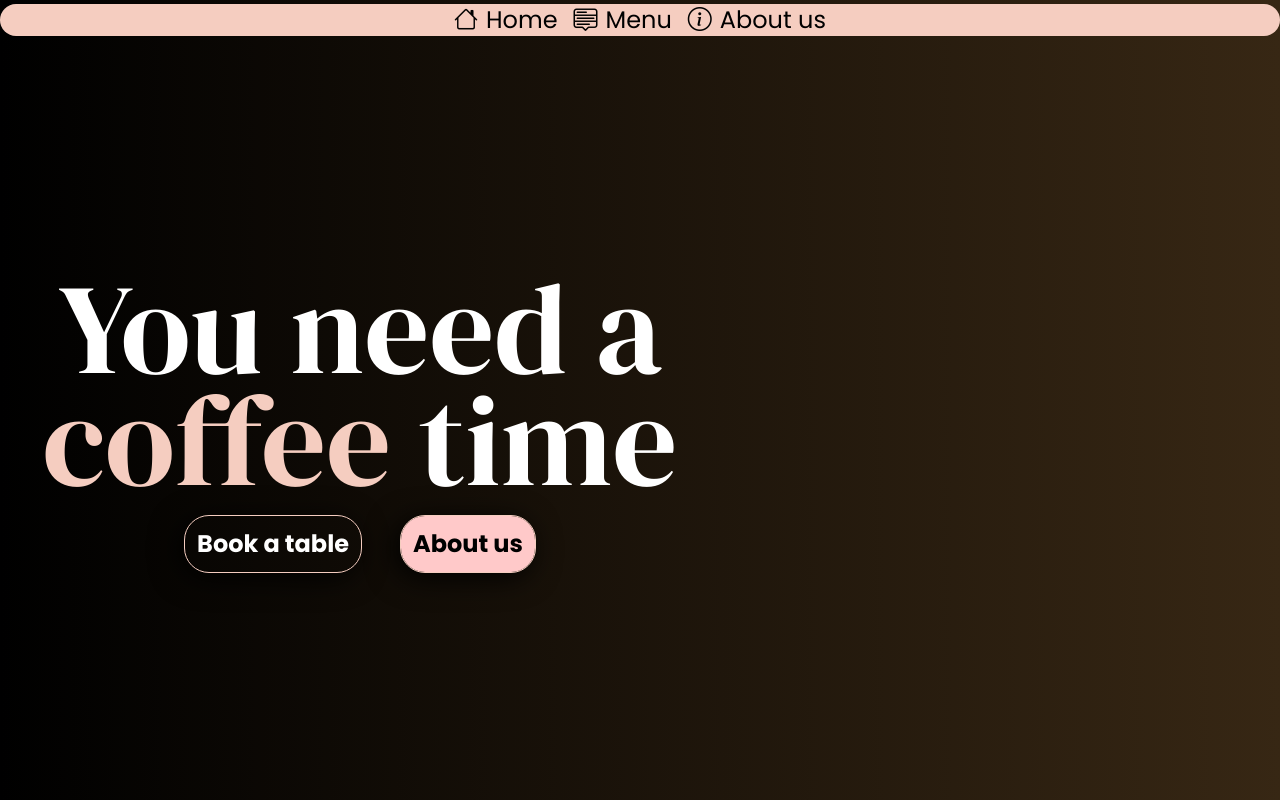
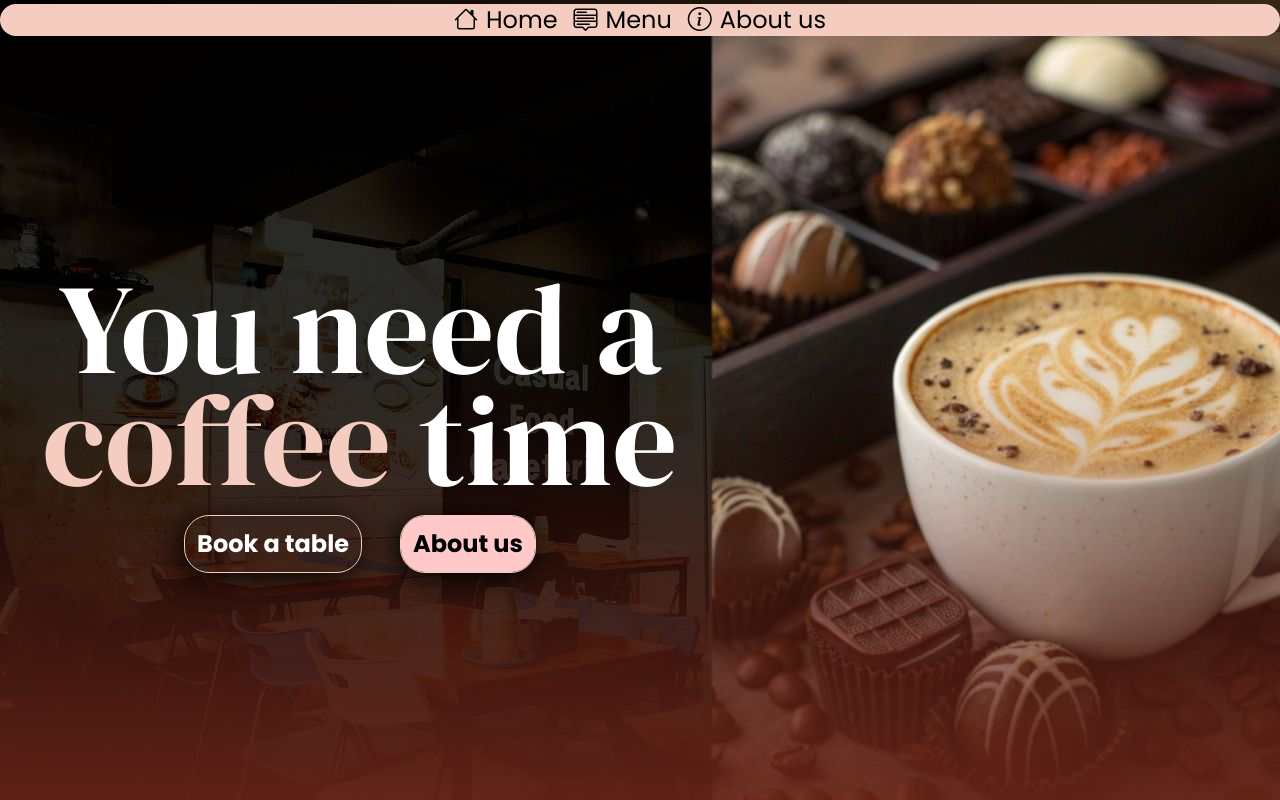
Before and after one commit to viniciusrodmusic/CafeteriaReact, a React (Vite) app: page / in a window 1280 px wide. Shown: the top 800 px of the page. Built offline with nearby package versions, Linux system fonts and the light colour scheme; what tailwindcss-animated would draw is missing.

Commit message:
fix: coloquei a imagem de fundo da home como style

```diff
--- a/src/components/layout/Main.jsx
+++ b/src/components/layout/Main.jsx
@@ -6,7 +6,9 @@ function Main() {
 
     return (
         <main className="">
-            <section className={`h-screen w-full bg-cover bg-no-repeat bg-[url(${cafeteriaFundo})] flex items-center justify-center`}>
+            <section style={{
+                backgroundImage: `url(${cafeteriaFundo})`
+            }} className={`h-screen w-full bg-cover bg-no-repeat flex items-center justify-center`}>
                 <MainTitle />
             </section>
 
```
